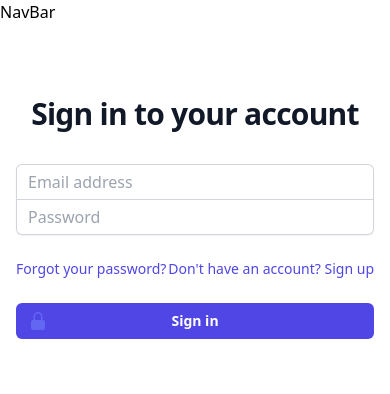
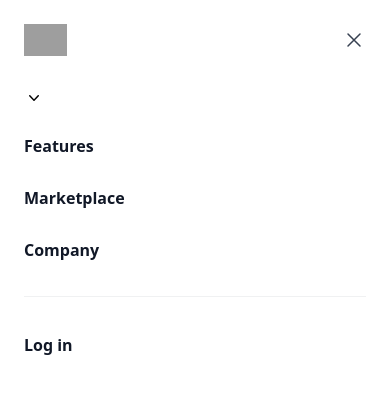
Before and after one commit to CrispyDanger/rdmap, a React (Create React App) app in the folder frontend/: page /login in a window 390 px wide. Shown: the top 394 px of the page. Built offline with nearby package versions, Linux system fonts and the light colour scheme; grey boxes are pictures that could not be loaded.

Commit message:
Add navbar, set up access token expiration

```diff
--- a/frontend/src/actions/auth.js
+++ b/frontend/src/actions/auth.js
@@ -152,10 +152,9 @@ const refreshToken = () => dispatch => {
 
 }
 
-
-//TO FIX
-axios.interceptors.request.use(async (request) => {
-    if(isTokenExpired()){
-        refreshToken()
-    }
-})
+// //TO FIX
+// axios.interceptors.request.use(async (request) => {
+//     if(isTokenExpired()){
+//         refreshToken()
+//     }
+// })
--- a/frontend/src/components/NavBar.js
+++ b/frontend/src/components/NavBar.js
@@ -1,10 +1,114 @@
-import React from "react";
+import React, { Fragment, useState } from 'react';
+import { Link, Navigate } from 'react-router-dom';
+import { connect } from 'react-redux';
+import { logout } from '../actions/auth';
 
-const NavBar = () => (
-    <div>
-        <div>NavBar</div>
+const Navbar = ({ logout, isAuthenticated }) => {
+    const [redirect, setRedirect] = useState(false);
+
+    const logout_user = () => {
+        logout();
+        setRedirect(true);
+    };
+
+    const guestLinks = () => (
+        <Fragment>
+            <li className='nav-item'>
+                <Link className='nav-link' to='/login'>Login</Link>
+            </li>
+            <li className='nav-item'>
+                <Link className='nav-link' to='/signup'>Sign Up</Link>
+            </li>
+        </Fragment>
+    );
+
+    const authLinks = () => (
+        <li className='nav-item'>
+            <a className='nav-link' href='#!' onClick={logout_user}>Logout</a>
+        </li>
+    );
+
+    return (
+        <Fragment>
+            <header className="bg-white">
+  <nav className="mx-auto flex max-w-7xl items-center justify-between p-6 lg:px-8" aria-label="Global">
+    <div className="flex lg:flex-1">
+      <Link to="/" className="-m-1.5 p-1.5">
+        <span className="sr-only">Your Company</span>
+        <div>RMAP</div>
+      </Link>
     </div>
+    <div className="flex lg:hidden">
+      <button type="button" className="-m-2.5 inline-flex items-center justify-center rounded-md p-2.5 text-gray-700">
+        <span className="sr-only">Open main menu</span>
+        <svg className="h-6 w-6" fill="none" viewBox="0 0 24 24" stroke-width="1.5" stroke="currentColor" aria-hidden="true">
+          <path stroke-linecap="round" stroke-linejoin="round" d="M3.75 6.75h16.5M3.75 12h16.5m-16.5 5.25h16.5" />
+        </svg>
+      </button>
+    </div>
+    <div className="hidden lg:flex lg:gap-x-12">
+      <div className="relative">
+        <Link to="/projects/">
+        <button type="button" className="flex items-center gap-x-1 text-sm font-semibold leading-6 text-gray-900 hover:text-blue-500" aria-expanded="false">
+          Projects
+        </button>
+        </Link>
+        <div className="absolute -left-8 top-full z-10 mt-3 w-screen max-w-md overflow-hidden rounded-3xl bg-white shadow-lg ring-1 ring-gray-900/5"/>
+      </div>
+      <a href="#" className="text-sm font-semibold leading-6 text-gray-900">Features</a>
+      <a href="#" className="text-sm font-semibold leading-6 text-gray-900">Marketplace</a>
+      <a href="#" className="text-sm font-semibold leading-6 text-gray-900">Company</a>
+    </div>
+    <div className="hidden lg:flex lg:flex-1 lg:justify-end">
+      <Link to="/login/" className="text-sm font-semibold leading-6 text-gray-900 hover:text-blue-500">Log in <span aria-hidden="true">&rarr;</span></Link>
+    </div>
+  </nav>
+  <div className="lg:hidden" role="dialog" aria-modal="true">
+    <div className="fixed inset-0 z-10"></div>
+    <div className="fixed inset-y-0 right-0 z-10 w-full overflow-y-auto bg-white px-6 py-6 sm:max-w-sm sm:ring-1 sm:ring-gray-900/10">
+      <div className="flex items-center justify-between">
+        <a href="#" className="-m-1.5 p-1.5">
+          <span className="sr-only">Your Company</span>
+          <img className="h-8 w-auto" src="https://tailwindui.com/img/logos/mark.svg?color=indigo&shade=600" alt=""/>
+        </a>
+        <button type="button" className="-m-2.5 rounded-md p-2.5 text-gray-700">
+          <span className="sr-only">Close menu</span>
+          <svg className="h-6 w-6" fill="none" viewBox="0 0 24 24" stroke-width="1.5" stroke="currentColor" aria-hidden="true">
+            <path stroke-linecap="round" stroke-linejoin="round" d="M6 18L18 6M6 6l12 12" />
+          </svg>
+        </button>
+      </div>
+      <div className="mt-6 flow-root">
+        <div className="-my-6 divide-y divide-gray-500/10">
+          <div className="space-y-2 py-6">
+            <div className="-mx-3">
+              <button type="button" className="flex w-full items-center justify-between rounded-lg py-2 pl-3 pr-3.5 text-base font-semibold leading-7 hover:bg-gray-50" aria-controls="disclosure-1" aria-expanded="false">
+                <svg className="h-5 w-5 flex-none" viewBox="0 0 20 20" fill="currentColor" aria-hidden="true">
+                  <path fill-rule="evenodd" d="M5.23 7.21a.75.75 0 011.06.02L10 11.168l3.71-3.938a.75.75 0 111.08 1.04l-4.25 4.5a.75.75 0 01-1.08 0l-4.25-4.5a.75.75 0 01.02-1.06z" clip-rule="evenodd" />
+                </svg>
+              </button>
+              <div className="mt-2 space-y-2" id="disclosure-1">
+              </div>
+            </div>
+            <a href="#" className="-mx-3 block rounded-lg py-2 px-3 text-base font-semibold leading-7 text-gray-900 hover:bg-gray-50">Features</a>
+            <a href="#" className="-mx-3 block rounded-lg py-2 px-3 text-base font-semibold leading-7 text-gray-900 hover:bg-gray-50">Marketplace</a>
+            <a href="#" className="-mx-3 block rounded-lg py-2 px-3 text-base font-semibold leading-7 text-gray-900 hover:bg-gray-50">Company</a>
+          </div>
+          <div className="py-6">
+            <a href="#" className="-mx-3 block rounded-lg py-2.5 px-3 text-base font-semibold leading-7 text-gray-900 hover:bg-gray-50">Log in</a>
+          </div>
+        </div>
+      </div>
+    </div>
+  </div>
+</header>
+            {redirect ? <Navigate to='/' /> : <Fragment></Fragment>}
+        </Fragment>
+    );
+};
 
-);
+const mapStateToProps = state => ({
+    isAuthenticated: state.auth.isAuthenticated
+});
 
-export default NavBar;
+export default connect(mapStateToProps, { logout })(Navbar);
```
Also changed, not shown: 1 other file (tests, documents, lock files or other folders).
